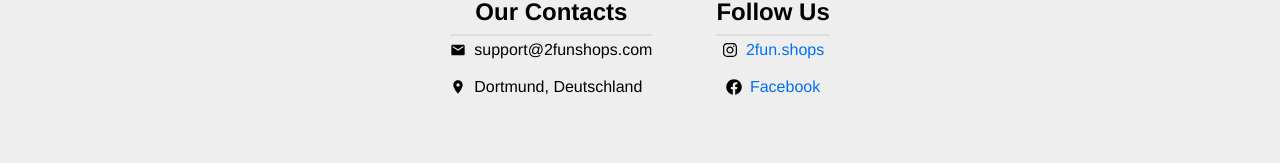
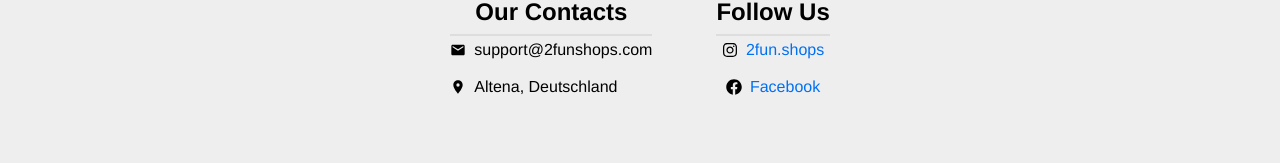
Before and after one commit to ITechEm/2fun-front, a Next.js app: page /contact in a window 1280 px wide. Shown: the part 298-461 px from the top of the page. Built offline with nearby package versions, Linux system fonts and the light colour scheme; no server answers.

Commit message:
contact update

```diff
--- a/pages/contact.js
+++ b/pages/contact.js
@@ -195,7 +195,7 @@ export default function ContactPage() {
   const contacts = [
   {  value: "support@2funshops.com", icon: <MdEmail /> },
   // {  value: "+ - - -", icon: <MdPhone /> },
-  {  value: "Dortmund, Deutschland", icon: <MdLocationOn /> },
+  {  value: "Altena, Deutschland", icon: <MdLocationOn /> },
 ];
 
   const handleChange = (e) => {
```
